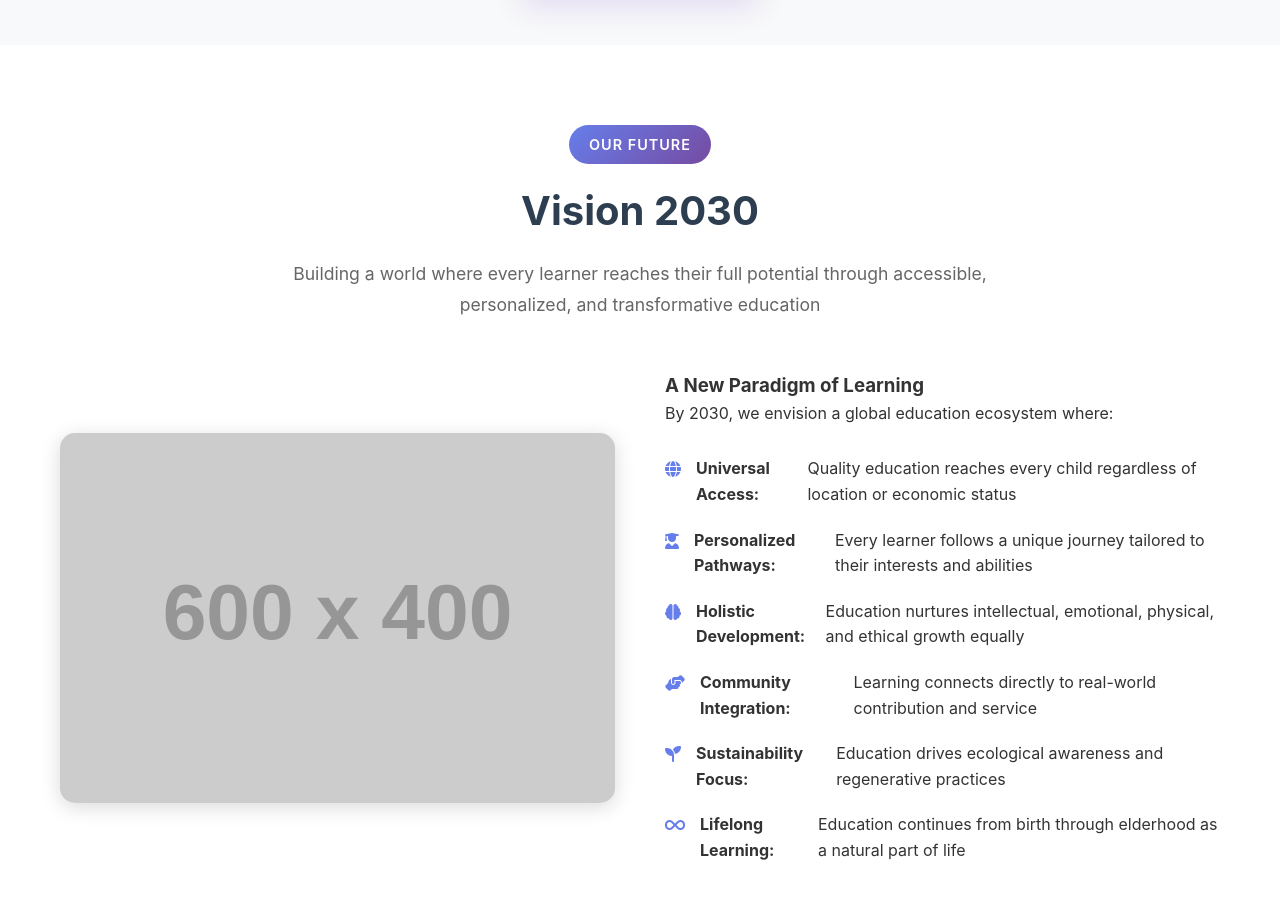
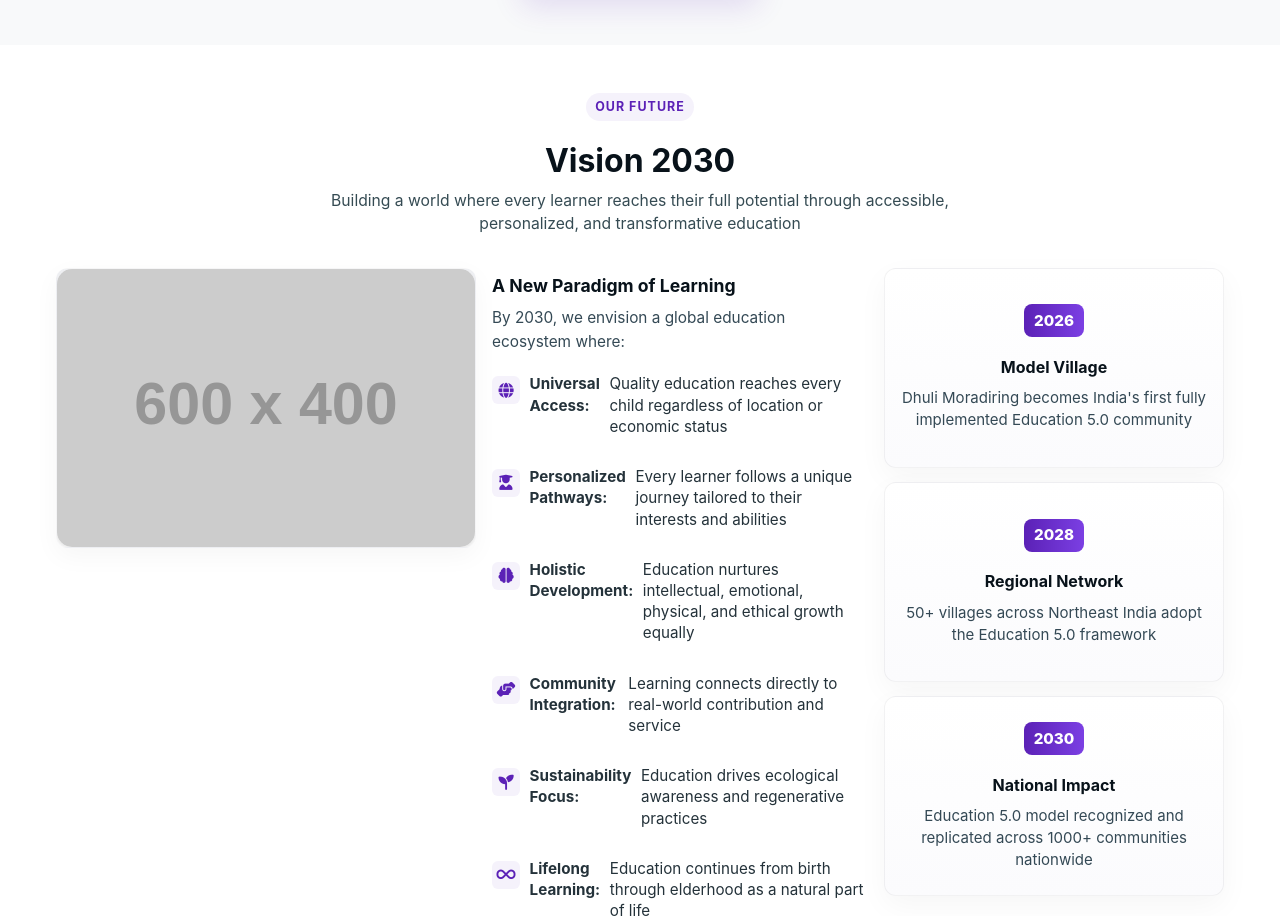
Before and after one commit to omniversalnexuscivilization-tech/onc-education-system, a plain HTML site: page index.html in a window 1280 px wide. Shown: the part 1522-2438 px from the top of the page. Drawn offline with Linux system fonts and the light colour scheme; placeholder pictures from the web are drawn by us.

Commit message:
Update body-styles.css

```diff
--- a/body-styles.css
+++ b/body-styles.css
@@ -559,6 +559,283 @@ section {
 }
 
 
+/* Vision Section - isolated styles (scoped to .vision-section) */
+.vision-section {
+  background: #ffffff;
+  color: #0f1720;
+  padding: 3rem 1rem;
+  box-sizing: border-box;
+  font-family: Inter, "Segoe UI", Roboto, system-ui, -apple-system, "Helvetica Neue", Arial, sans-serif;
+}
+
+/* Container centering and max width */
+.vision-section .container {
+  max-width: 1200px;
+  margin: 0 auto;
+  padding: 0 1rem;
+  box-sizing: border-box;
+}
+
+/* Header */
+.vision-section .section-header {
+  text-align: center;
+  margin-bottom: 2rem;
+}
+
+.vision-section .section-tag {
+  display: inline-block;
+  font-weight: 700;
+  font-size: 0.78rem;
+  color: #5b21b6;
+  background: rgba(91,33,182,0.06);
+  padding: 0.28rem 0.6rem;
+  border-radius: 999px;
+}
+
+.vision-section h2 {
+  margin: 0.5rem 0 0;
+  font-size: clamp(1.4rem, 2.6vw, 2rem);
+  line-height: 1.08;
+  color: #08121a;
+  font-weight: 700;
+}
+
+.vision-section .section-description {
+  margin: 0.6rem auto 0;
+  max-width: 64ch;
+  color: #354b53;
+  font-size: 0.98rem;
+  line-height: 1.5;
+}
+
+/* Vision content layout: main left (image + text) and goals right on wide screens */
+.vision-section .vision-content {
+  display: grid;
+  grid-template-columns: 1fr 340px;
+  gap: 1.25rem;
+  align-items: start;
+  margin-top: 1.75rem;
+}
+
+/* Main area inside vision-content */
+.vision-section .vision-main {
+  display: grid;
+  grid-template-columns: 420px 1fr;
+  gap: 1rem;
+  align-items: start;
+}
+
+/* Vision image container */
+.vision-section .vision-image {
+  width: 100%;
+  max-width: 420px;
+  border-radius: 12px;
+  overflow: hidden;
+  background: linear-gradient(180deg,#f7f8fb,#ffffff);
+  border: 1px solid rgba(8,18,26,0.04);
+  box-shadow: 0 8px 26px rgba(8,18,26,0.04);
+}
+
+/* Responsive image behavior */
+.vision-section .vision-image img {
+  display: block;
+  width: 100%;
+  height: auto;
+  object-fit: cover;
+  vertical-align: middle;
+}
+
+/* Vision text */
+.vision-section .vision-text {
+  padding: 0.25rem 0;
+}
+
+.vision-section .vision-text h3 {
+  margin: 0 0 0.4rem;
+  font-size: 1.1rem;
+  color: #08121a;
+  font-weight: 700;
+}
+
+.vision-section .vision-text p {
+  margin: 0 0 0.6rem;
+  color: #344955;
+  font-size: 0.96rem;
+  line-height: 1.55;
+}
+
+/* Vision list */
+.vision-section .vision-list {
+  list-style: none;
+  padding: 0;
+  margin: 0;
+  display: grid;
+  gap: 0.55rem;
+}
+
+.vision-section .vision-list li {
+  display: flex;
+  gap: 0.6rem;
+  align-items: flex-start;
+  color: #24323a;
+  font-size: 0.95rem;
+  line-height: 1.4;
+}
+
+/* Icon in list */
+.vision-section .vision-list li i {
+  min-width: 28px;
+  height: 28px;
+  display: inline-grid;
+  place-items: center;
+  border-radius: 6px;
+  color: #5b21b6;
+  background: rgba(91,33,182,0.06);
+  font-size: 0.95rem;
+  margin-top: 3px;
+}
+
+/* Goals column */
+.vision-section .vision-goals {
+  display: flex;
+  flex-direction: column;
+  gap: 0.9rem;
+}
+
+.vision-section .vision-goal-card {
+  background: linear-gradient(180deg,#ffffff,#fbfbfd);
+  border-radius: 12px;
+  padding: 0.95rem;
+  border: 1px solid rgba(8,18,26,0.05);
+  box-shadow: 0 10px 30px rgba(8,18,26,0.04);
+  transition: transform 220ms ease, box-shadow 220ms ease;
+  display: flex;
+  flex-direction: column;
+  gap: 0.45rem;
+}
+
+/* Year badge */
+.vision-section .vision-goal-card .goal-year {
+  display: inline-block;
+  font-weight: 800;
+  color: #fff;
+  background: linear-gradient(90deg,#5b21b6,#7b3fe3);
+  padding: 0.28rem 0.6rem;
+  border-radius: 8px;
+  font-size: 0.95rem;
+}
+
+/* Goal heading & paragraph */
+.vision-section .vision-goal-card h4 {
+  margin: 0;
+  font-size: 1rem;
+  color: #08121a;
+  font-weight: 700;
+}
+
+.vision-section .vision-goal-card p {
+  margin: 0;
+  color: #344955;
+  font-size: 0.94rem;
+  line-height: 1.45;
+}
+
+/* Goal hover */
+.vision-section .vision-goal-card:hover {
+  transform: translateY(-6px);
+  box-shadow: 0 20px 44px rgba(8,18,26,0.07);
+  border-color: rgba(91,33,182,0.08);
+}
+
+/* CTA */
+.vision-section .vision-cta {
+  margin-top: 1.5rem;
+  text-align: center;
+}
+
+.vision-section .vision-cta .btn {
+  display: inline-flex;
+  align-items: center;
+  gap: 0.6rem;
+  padding: 0.64rem 1rem;
+  border-radius: 10px;
+  background: transparent;
+  border: 1.5px solid rgba(8,18,26,0.08);
+  color: #08121a;
+  font-weight: 700;
+}
+
+/* Accessibility: ensure focus outlines */
+.vision-section a:focus,
+.vision-section button:focus,
+.vision-section .vision-goal-card:focus {
+  outline: 3px solid rgba(91,33,182,0.18);
+  outline-offset: 3px;
+  border-radius: 10px;
+}
+
+/* Responsive: tablet */
+@media (max-width: 980px) {
+  .vision-section .vision-content {
+    grid-template-columns: 1fr 320px;
+  }
+  .vision-section .vision-main {
+    grid-template-columns: 360px 1fr;
+  }
+  .vision-section .vision-image { max-width: 360px; }
+}
+
+/* Responsive: small tablet / large phone */
+@media (max-width: 760px) {
+  .vision-section .vision-content {
+    grid-template-columns: 1fr;
+    gap: 1rem;
+  }
+
+  .vision-section .vision-main {
+    grid-template-columns: 1fr;
+  }
+
+  .vision-section .vision-image {
+    width: 100%;
+    max-width: 100%;
+  }
+
+  .vision-section .vision-text {
+    padding-top: 0.6rem;
+  }
+
+  .vision-section .vision-goals {
+    flex-direction: row;
+    gap: 0.75rem;
+    overflow: auto;
+    padding-bottom: 0.25rem;
+  }
+
+  .vision-section .vision-goal-card {
+    min-width: 260px;
+    flex: 0 0 260px;
+  }
+}
+
+/* Responsive: mobile */
+@media (max-width: 420px) {
+  .vision-section {
+    padding: 1.6rem 0.75rem;
+  }
+
+  .vision-section .vision-goal-card { min-width: 220px; flex: 0 0 220px; }
+  .vision-section .vision-list li { font-size: 0.92rem; gap: 0.5rem; }
+  .vision-section .vision-list li i { min-width: 26px; height: 26px; font-size: 0.85rem; }
+}
+
+
+
+
+
+
+
+
 /* ============ PILOT SECTION ============ */
 .pilot-section {
     background: #e8f4f8; /* Professional light blue */
```
